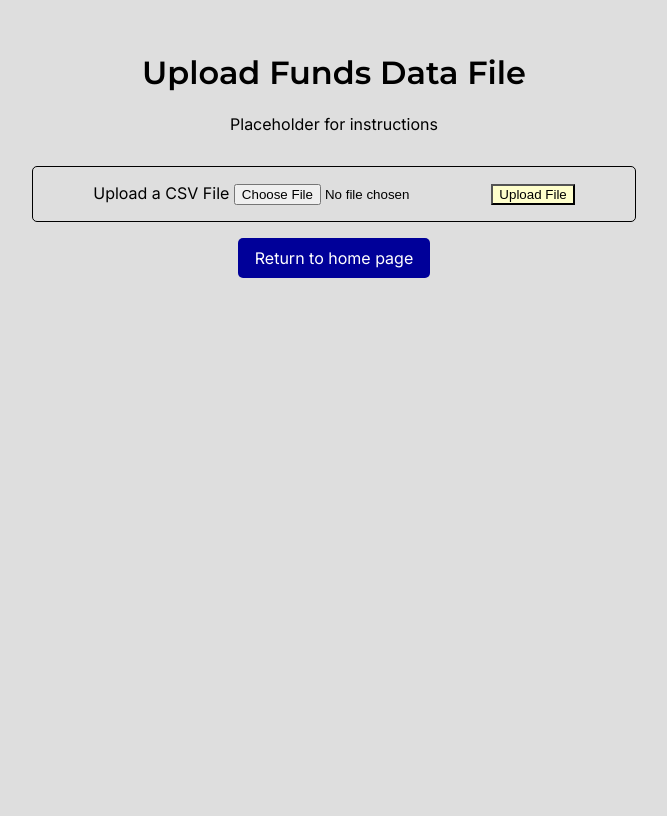
After one commit to Edgefolio/junior-django-task-kelven, a Django app: page /upload/ in a window 1280 px wide. The commit adds this page. Shown: the whole page, without its empty margins (306-973 px from the left). Run offline with Django 4.2, Linux system fonts and the light colour scheme.

Commit message:
Adds file upload - current bug with parsing aum value

```diff
--- a/fund_view/settings.py
+++ b/fund_view/settings.py
@@ -10,6 +10,7 @@ For the full list of settings and their values, see
 https://docs.djangoproject.com/en/4.0/ref/settings/
 """
 
+import os
 from pathlib import Path
 
 # Build paths inside the project like this: BASE_DIR / 'subdir'.
@@ -129,6 +130,7 @@ STATICFILES_DIRS = [
     BASE_DIR/'static',
 ]
 
+
 # Default primary key field type
 # https://docs.djangoproject.com/en/4.0/ref/settings/#default-auto-field
 
--- a/fund_view/urls.py
+++ b/fund_view/urls.py
@@ -15,11 +15,12 @@ Including another URLconf
 """
 from django.contrib import admin
 from django.urls import path
-from funds.views import home, view_funds
+from funds.views import home, upload, view_funds
 
 
 urlpatterns = [
     path('admin/', admin.site.urls),
     path('', home, name='home'),
-    path('view_funds', view_funds, name='view_funds'),
+    path('upload/', upload, name='upload'),
+    path('view_funds/', view_funds, name='view_funds'),
 ]
--- a/funds/models.py
+++ b/funds/models.py
@@ -13,7 +13,7 @@ class Fund(models.Model):
     ]
     strategy = models.CharField(max_length=50, choices=STRATEGY_CHOICES, null=False, blank=False)
 
-    aum = models.PositiveIntegerField(verbose_name="AUM (USD)", null=True, blank=True)
+    aum = models.IntegerField(verbose_name="AUM (USD)", null=True, blank=True)
     inception_date = models.DateField(verbose_name="Inception Date", null=True, blank=True)
 
     # Overrides default name in Admin with actual name value
--- a/funds/templates/funds/funds.html
+++ b/funds/templates/funds/funds.html
@@ -24,7 +24,7 @@
 
         <!--Filter by Strategy -->
         <form class="funds-filter" method="GET" action="{% url 'view_funds' %}">
-            <label>Filter by  &nbsp;</label>
+            <label>Filter by &nbsp;</label>
             {{ filter.form }}
             <button class="btn-small" type="submit">Apply Filter</button>
         </form>
--- a/funds/templates/funds/home.html
+++ b/funds/templates/funds/home.html
@@ -20,12 +20,12 @@
 
         <section class="bordered home-section txt-center">
             <h3>Upload Fund Data</h3>
-            <p>Placeholder text - section to upload file data</p>
+            <a class="btn" href="{% url 'upload' %}">Upload Funds Data File</a>
         </section>
 
         <section class="bordered home-section txt-center">
             <h3>View Funds Data</h3>
-            <a class="btn" href="{% url 'view_funds' %}">Click to view Funds</a>
+            <a class="btn" href="{% url 'view_funds' %}">View Funds</a>
         </section>
 
     </main>
--- /dev/null
+++ b/funds/templates/funds/upload.html
@@ -0,0 +1,43 @@
+{% load static %}
+<!DOCTYPE html>
+<html lang="en">
+<head>
+    <meta charset="UTF-8">
+    <meta http-equiv="X-UA-Compatible" content="IE=edge">
+    <meta name="viewport" content="width=device-width, initial-scale=1.0">
+    <!--Base.css-->
+    <link rel="stylesheet" type="text/css" href="{% static '/css/base.css' %}">
+    <title>Document</title>
+</head>
+<body>
+
+    <header class="txt-center">
+        <h1>Upload Funds Data File</h1>
+        <p>Placeholder for instructions</p>
+    </header>
+
+    <main class="bordered home-section txt-center">
+        <!--Display message if incorrect file type attempted-->
+        {% if messages %}
+            {% for message in messages %}
+                <div><strong>{{ message|safe }}</strong></div>
+                <a class="btn" href="{% url 'upload' %}">Try another file</a>
+            {% endfor %}
+
+            {% else %}
+                <!---Upload form-->
+                <form method="POST" enctype="multipart/form-data">
+                    {% csrf_token %}
+                    <label>Upload a CSV File</label>
+                    <input type="file" name="data-file">
+                    <button class="btn-small" type="submit">Upload File</button>
+                </form>
+            {% endif %}
+    </main>
+
+    <footer>
+        <a class="btn" href="{% url 'home' %}">Return to home page</a>
+    </footer>
+
+</body>
+</html>
--- a/funds/views.py
+++ b/funds/views.py
@@ -1,11 +1,36 @@
+import csv, io
 from django.shortcuts import render
 from django.db.models import Sum
+from django.contrib import messages
 from .models import Fund
 from .filters import FundFilter
 
 
 def home(request):
     return render(request, 'funds/home.html')
+
+
+def upload(request):
+    if request.method == 'POST':
+        uploaded_file = request.FILES['data-file']
+
+        # check to ensure file is .csv format
+        if not uploaded_file.name.endswith('.csv'):
+            messages.error(request, 'File not loaded - please upload data in .csv format')
+
+        # load file data to the funds model
+        file_data = uploaded_file.read().decode('UTF-8')
+        io_string = io.StringIO(file_data)
+        next(io_string) # skip first line of file holding field names
+        for column in csv.reader(io_string, delimiter=','):
+            _, created = Fund.objects.update_or_create(
+                name = column[0],
+                strategy = column[1],
+                aum = column[2],
+                inception_date = column[3]
+            )
+
+    return render(request, 'funds/upload.html')
 
 
 def view_funds(request):
```
Also changed, not shown: README.md, db.sqlite3.
